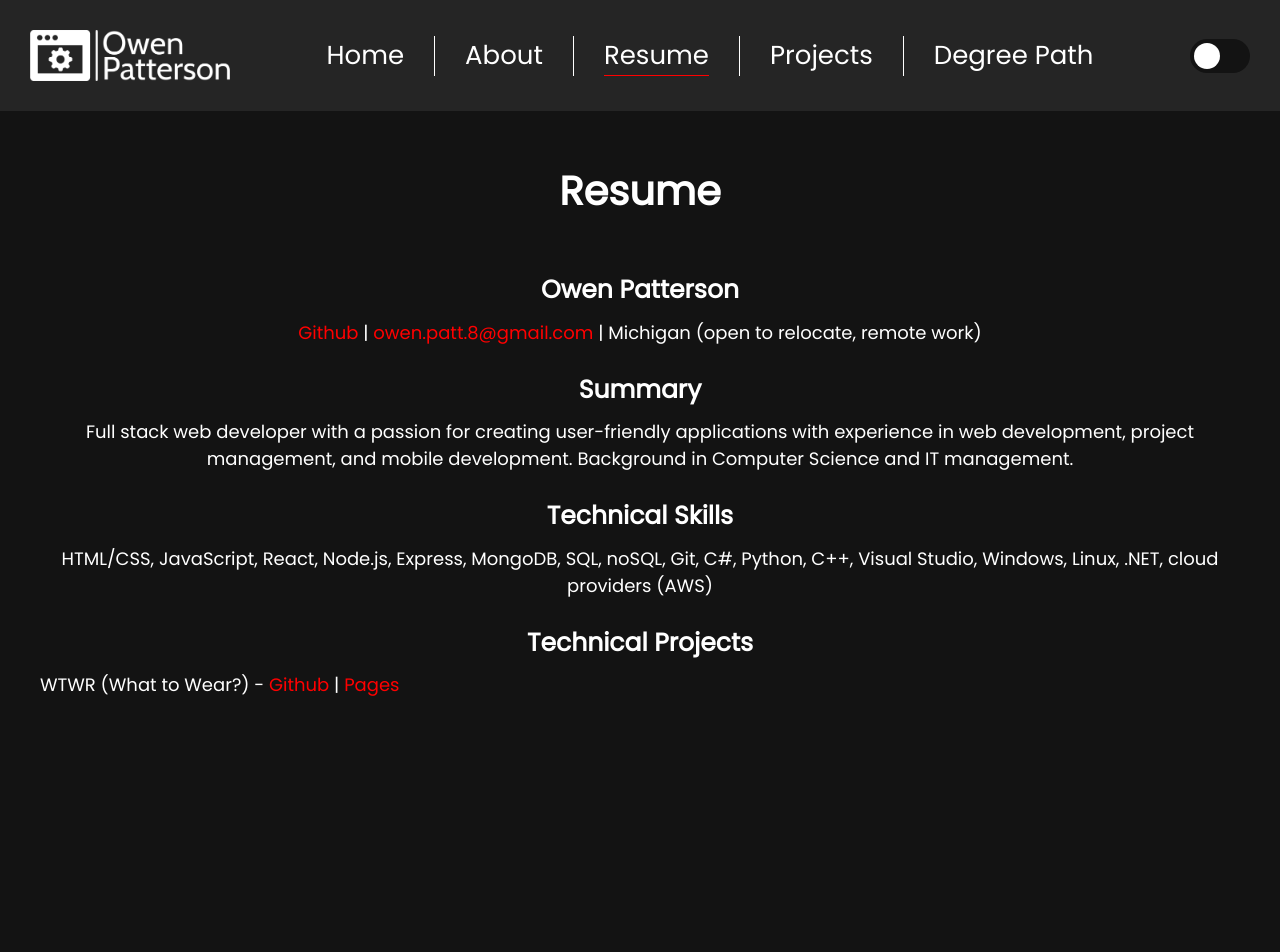
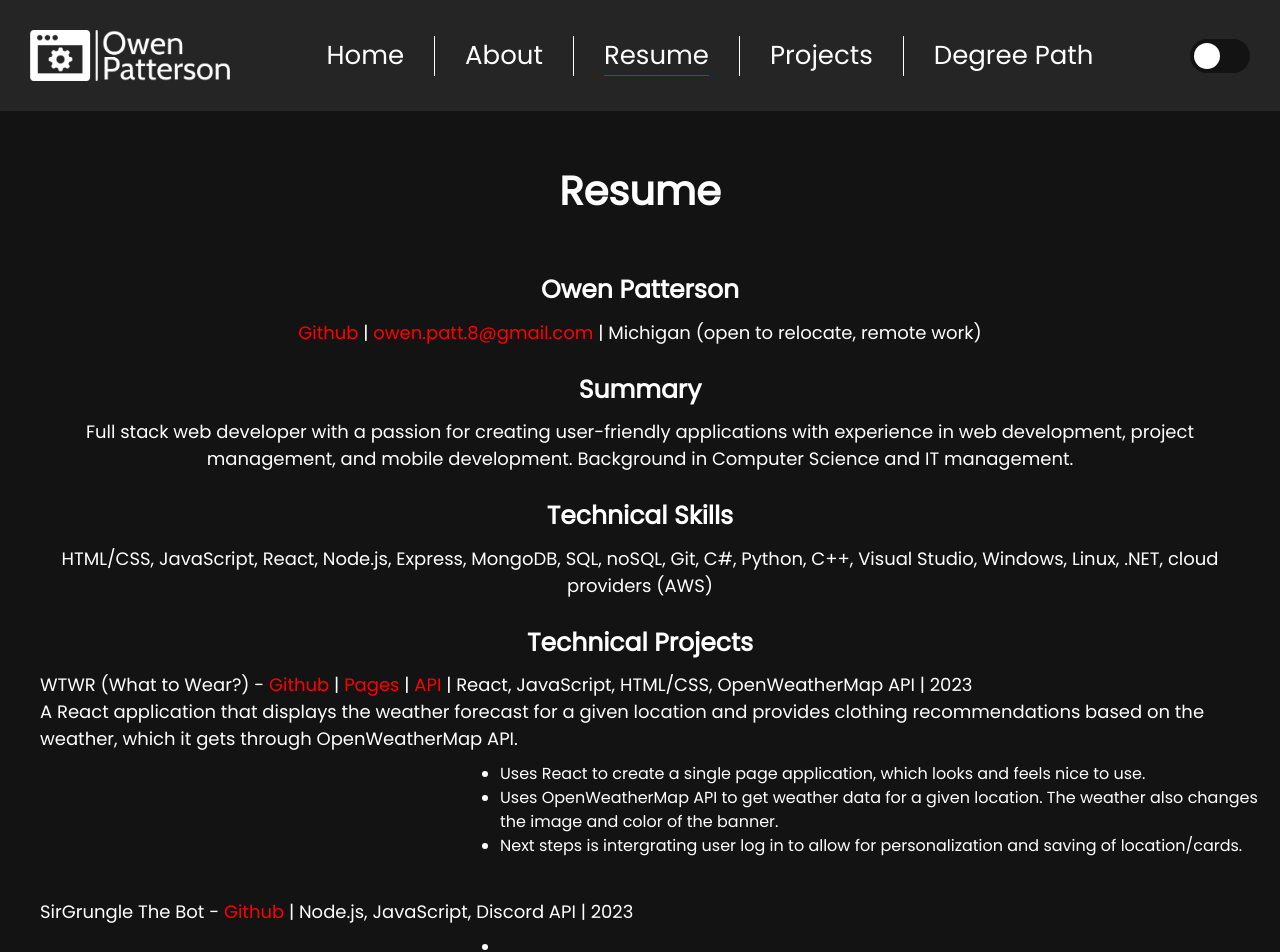
Before and after one commit to owenPatt/Portfolio, a React (Vite) app: page /resume in a window 1280 px wide. Shown: the top 952 px of the page. Before the commit the page ends 800 px from the top, so only its background shows below. Built offline with nearby package versions, Linux system fonts and the light colour scheme.

Commit message:
Kept working on the resume page.

```diff
--- a/src/components/Resume/Resume.css
+++ b/src/components/Resume/Resume.css
@@ -10,6 +10,10 @@
 
 .resume__section {
   margin: 25px 0 0 0;
+}
+
+.resume__tech-project {
+  margin: 0 0 40px 0;
 }
 
 .resume__subtitle {
@@ -37,3 +41,11 @@
 .resume__link:hover {
   opacity: 0.7;
 }
+
+.resume__list {
+  margin: 10px 0 0 500px;
+}
+
+.resume__list-item {
+  max-width: 900px;
+}
--- a/src/components/Resume/Resume.jsx
+++ b/src/components/Resume/Resume.jsx
@@ -38,6 +38,7 @@ const Resume = () => {
       </section>
       <section className="resume__section">
         <h3 className="resume__subtitle">Technical Projects</h3>
+        <div className="resume__tech-project">
           <p className="resume__text resume__text_left">
             WTWR (What to Wear?) -{" "}
             <a
@@ -51,7 +52,49 @@ const Resume = () => {
               href="https://owenpatt.github.io/se_project_react/">
               Pages
             </a>{" "}
+            |{" "}
+            <a className="resume__link" href="https://openweathermap.org/">
+              API
+            </a>{" "}
+            | React, JavaScript, HTML/CSS, OpenWeatherMap API | 2023
           </p>
+          <p className="resume__text resume__text_left">
+            A React application that displays the weather forecast for a given
+            location and provides clothing recommendations based on the weather,
+            which it gets through OpenWeatherMap API.
+          </p>
+          <ul className="resume__list">
+            <li className="resume__list-item">
+              Uses React to create a single page application, which looks and
+              feels nice to use.
+            </li>
+            <li className="resume__list-item">
+              Uses OpenWeatherMap API to get weather data for a given location.
+              The weather also changes the image and color of the banner.
+            </li>
+            <li className="resume__list-item">
+              Next steps is intergrating user log in to allow for
+              personalization and saving of location/cards.
+            </li>
+          </ul>
+        </div>
+        <div className="resume__tech-project">
+          <p className="resume__text resume__text_left">
+            SirGrungle The Bot -{" "}
+            <a
+              className="resume__link"
+              href="https://github.com/owenPatt/SirGrungleBot">
+              Github
+            </a>{" "}
+            | Node.js, JavaScript, Discord API | 2023
+          </p>
+          <p className="resume__text resume__text_left"></p>
+          <ul className="resume__list">
+            <li className="resume__list-item"></li>
+            <li className="resume__list-item"></li>
+            <li className="resume__list-item"></li>
+          </ul>
+        </div>
       </section>
     </div>
   );
```
Lines whose indentation alone changed are shown as unchanged.
